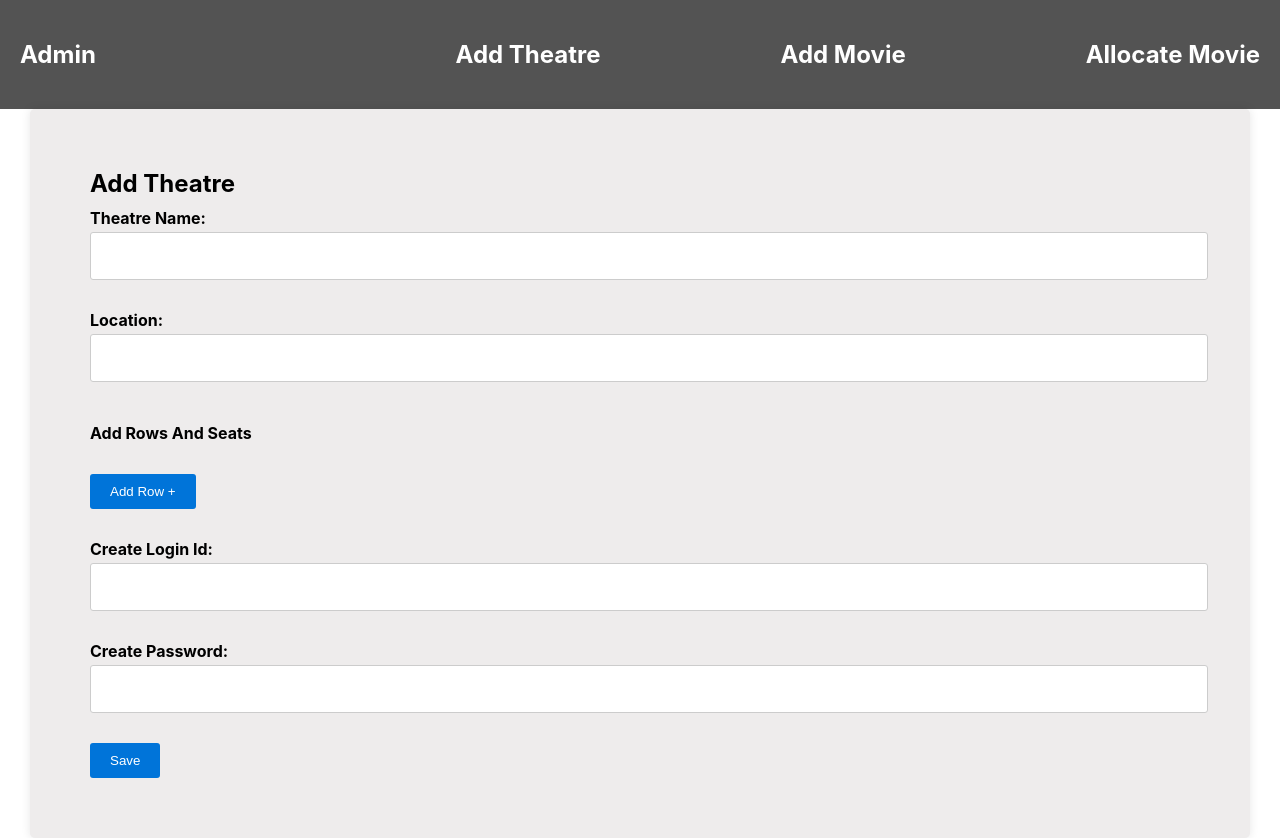
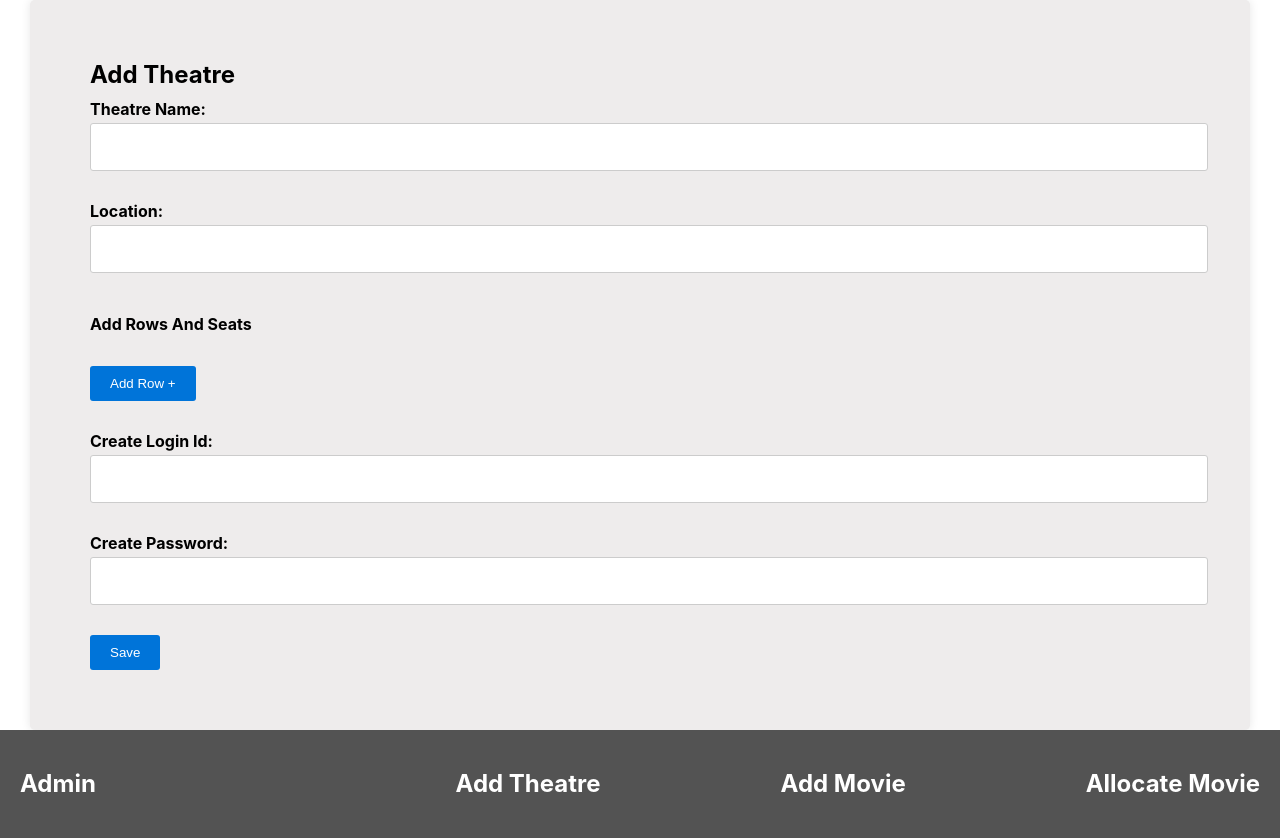
Before and after one commit to Swapnilchavan13/AdminBooking, a React (Create React App) app in the folder admin/: page / in a window 1280 px wide. Built offline with nearby package versions, Linux system fonts and the light colour scheme.

Commit message:
updated all component

```diff
--- a/admin/src/App.js
+++ b/admin/src/App.js
@@ -9,7 +9,6 @@ import { All } from "./Component/All";
 function App() {
   return (
     <BrowserRouter>
-      <Navbar />
       <Routes>
         <Route path="/" element={<Addtheatre />} />
         <Route path="addtheatre" element={<Addtheatre />} />
@@ -17,6 +16,7 @@ function App() {
         <Route path="allocatemovie" element={<Allocatemovie />} />
         <Route path="all" element={<All />} />
       </Routes>
+      {window.location.pathname !== '/all' && <Navbar />}
     </BrowserRouter>
   );
 }
--- a/admin/src/Component/Allocatemovie.jsx
+++ b/admin/src/Component/Allocatemovie.jsx
@@ -65,7 +65,7 @@ export const Allocatemovie = () => {
   const showTimes = ["9:00 AM", "12:00 PM", "3:00 PM", "6:00 PM", "9:00 PM"];
 
   const startDate = new Date(); // Set your start date here
-  const days = 104;
+  const days = 14;
 
   const [selectedShowTimes, setSelectedShowTimes] = useState({});
 
@@ -232,6 +232,7 @@ export const Allocatemovie = () => {
               currentDate.setDate(startDate.getDate() + day);
               const formattedDate = currentDate.toLocaleDateString();
               const dayOfWeek = getDayOfWeek(currentDate);
+              console.log(formattedDate)
 
               // Find data corresponding to the date and theatre
               const dataForDay = allocatedata.find(item => item.date === formattedDate && item.theatreName === selectedTheatre);
```
